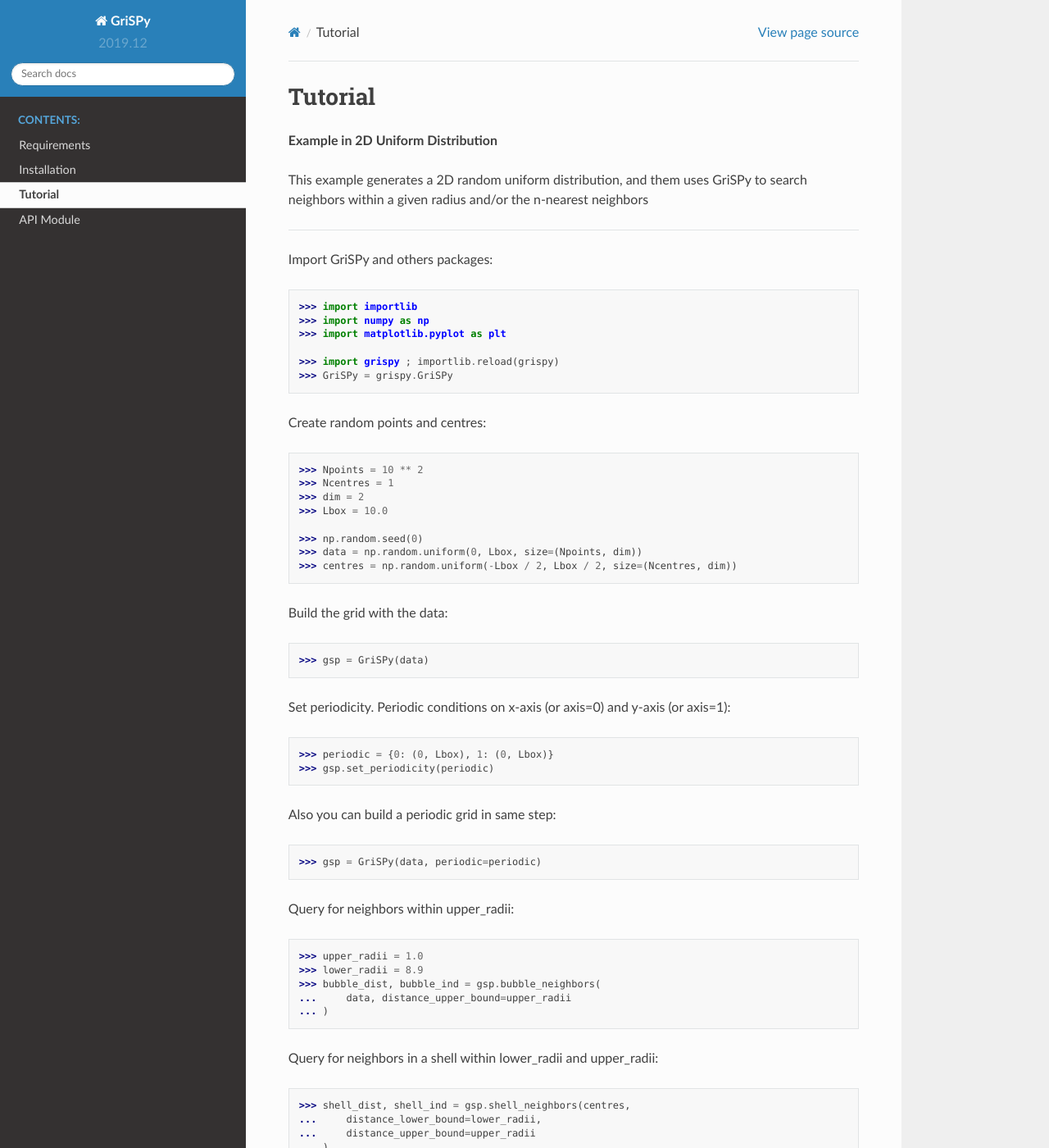
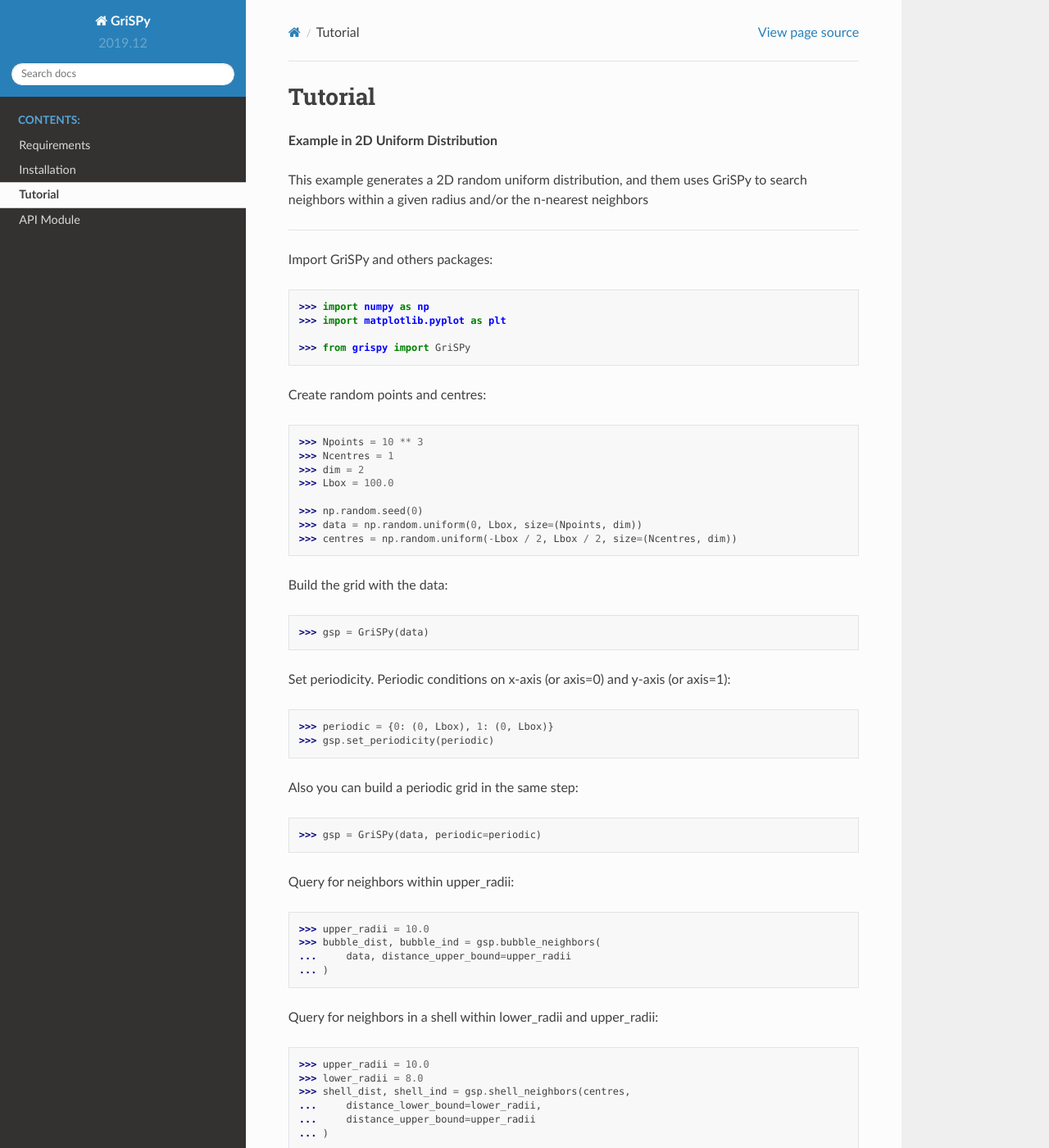
Before and after one commit to mchalela/GriSPy, a Sphinx documentation site: the page built from docs/source/tutorial.rst, in a window 1280 px wide and 1400 px high. Shown: the whole window at 82% size. Built offline with Sphinx 7.4.7 and the Read the Docs theme 2.0.0, drawn with Linux system fonts in a browser that asks for light colours.

Commit message:
Update tutorial.rst

```diff
--- a/docs/source/tutorial.rst
+++ b/docs/source/tutorial.rst
@@ -9,19 +9,17 @@
 
 Import GriSPy and others packages::
 
-	>>> import importlib
 	>>> import numpy as np
 	>>> import matplotlib.pyplot as plt
 
-	>>> import grispy ; importlib.reload(grispy)
-	>>> GriSPy = grispy.GriSPy
+	>>> from grispy import GriSPy
 
 Create random points and centres::
 
-	>>> Npoints = 10 ** 2
+	>>> Npoints = 10 ** 3
 	>>> Ncentres = 1
 	>>> dim = 2
-	>>> Lbox = 10.0
+	>>> Lbox = 100.0
 
 	>>> np.random.seed(0)
 	>>> data = np.random.uniform(0, Lbox, size=(Npoints, dim))
@@ -37,14 +35,13 @@
 	>>> periodic = {0: (0, Lbox), 1: (0, Lbox)}
 	>>> gsp.set_periodicity(periodic)
 
-Also you can build a periodic grid in same step::
+Also you can build a periodic grid in the same step::
 
 	>>> gsp = GriSPy(data, periodic=periodic)
 
 Query for neighbors within upper_radii::
 
-	>>> upper_radii = 1.0
-	>>> lower_radii = 8.9
+	>>> upper_radii = 10.0
 	>>> bubble_dist, bubble_ind = gsp.bubble_neighbors(
 	...    	data, distance_upper_bound=upper_radii
 	... )
@@ -52,6 +49,8 @@
 
 Query for neighbors in a shell within lower_radii and upper_radii::
 
+	>>> upper_radii = 10.0
+	>>> lower_radii = 8.0
 	>>> shell_dist, shell_ind = gsp.shell_neighbors(centres,
 	... 	distance_lower_bound=lower_radii,
 	... 	distance_upper_bound=upper_radii
@@ -59,7 +58,7 @@
 
 Query for nth nearest neighbors::
 
-	>>> n_nearest = 100
+	>>> n_nearest = 10
 	>>> near_dist, near_ind = gsp.nearest_neighbors(centres, n=n_nearest)
 
 
```
